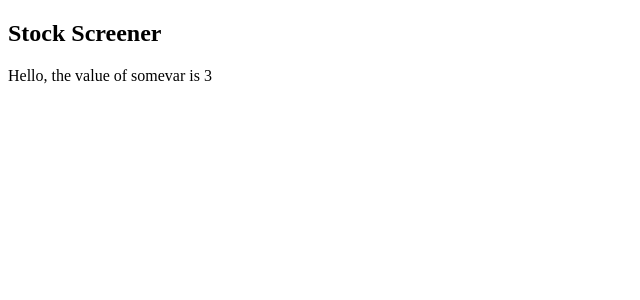
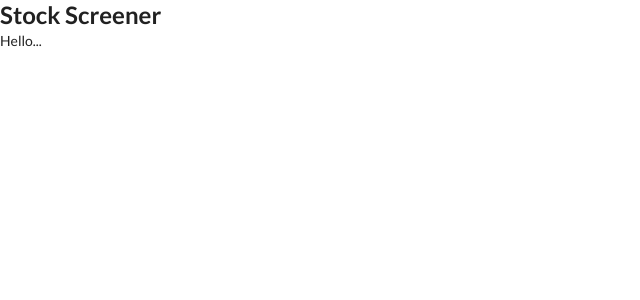
Before and after one commit to automationdream/fast_api_tutorial, a FastAPI app: page / in a window 1280 px wide. Shown: the top 300 px of the page, without its empty margins (0-640 px from the left). Run offline with FastAPI, Linux system fonts and the light colour scheme; some libraries are stand-ins or nearby versions.

Commit message:
feat: adding semantic template
https://semantic-ui.com/

```diff
--- a/main.py
+++ b/main.py
@@ -10,7 +10,6 @@ templates = Jinja2Templates(directory="templates")
 def home(request: Request):
     return templates.TemplateResponse("home.html", {
         "request": request,
-        "somevar": 3
     })
 
 
--- a/templates/home.html
+++ b/templates/home.html
@@ -2,5 +2,5 @@
 
 
 {% block content %}
-Hello, the value of somevar is {{ somevar }}
+Hello...
 {% endblock %}
--- a/templates/layout.html
+++ b/templates/layout.html
@@ -3,10 +3,19 @@
 <head>
     <meta charset="UTF-8">
     <title>Stock Screener</title>
+
+    <link rel="stylesheet" href="https://cdn.jsdelivr.net/npm/semantic-ui@2.4.2/dist/semantic.min.css">
+    <script src="https://cdn.jsdelivr.net/npm/semantic-ui@2.4.2/dist/semantic.min.js"></script>
+    <link rel="stylesheet" type="text/css" href="semantic/dist/semantic.min.css">
+    <script
+            src="https://code.jquery.com/jquery-3.1.1.min.js"
+            integrity="sha256-hVVnYaiADRTO2PzUGmuLJr8BLUSjGIZsDYGmIJLv2b8="
+            crossorigin="anonymous">
+    </script>
 </head>
 <body>
     <h2>Stock Screener</h2>
-        {% block content %}
-        {% endblock %}
-</body>
+    {% block content %}
+    {% endblock %}
+    </body>
 </html>
```
